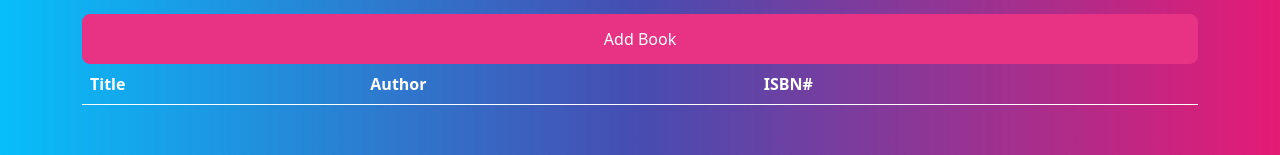
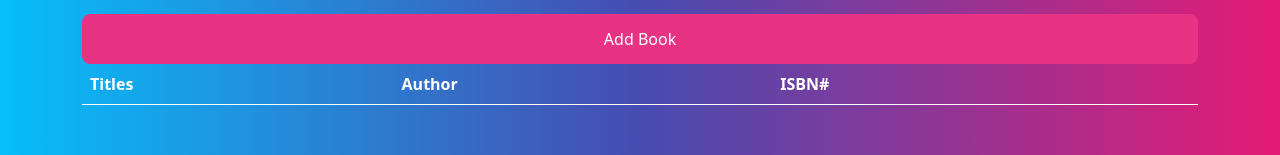
Before and after one commit to shohjahonturdimurodov/BookList-App, a plain HTML site: page index.html in a window 1280 px wide. Shown: the part 387-542 px from the top of the page. Drawn offline with Linux system fonts and the light colour scheme.

Commit message:
Update index.html

```diff
--- a/index.html
+++ b/index.html
@@ -32,7 +32,7 @@
         <table class="table table-striped">
             <thead>
                 <tr>
-                    <th>Title</th>
+                    <th>Titles</th>
                     <th>Author</th>
                     <th>ISBN#</th>
                     <th></th>
```
